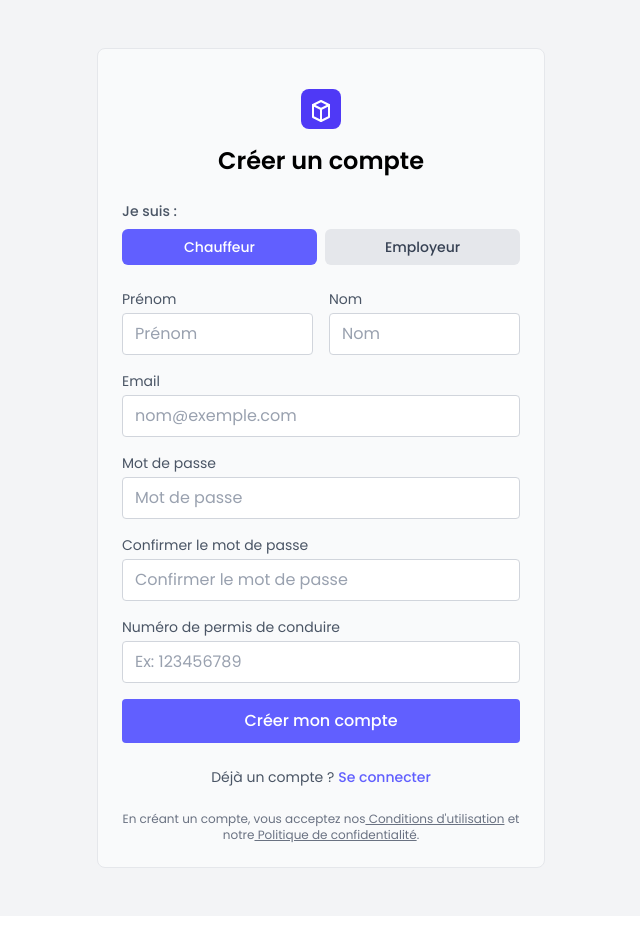
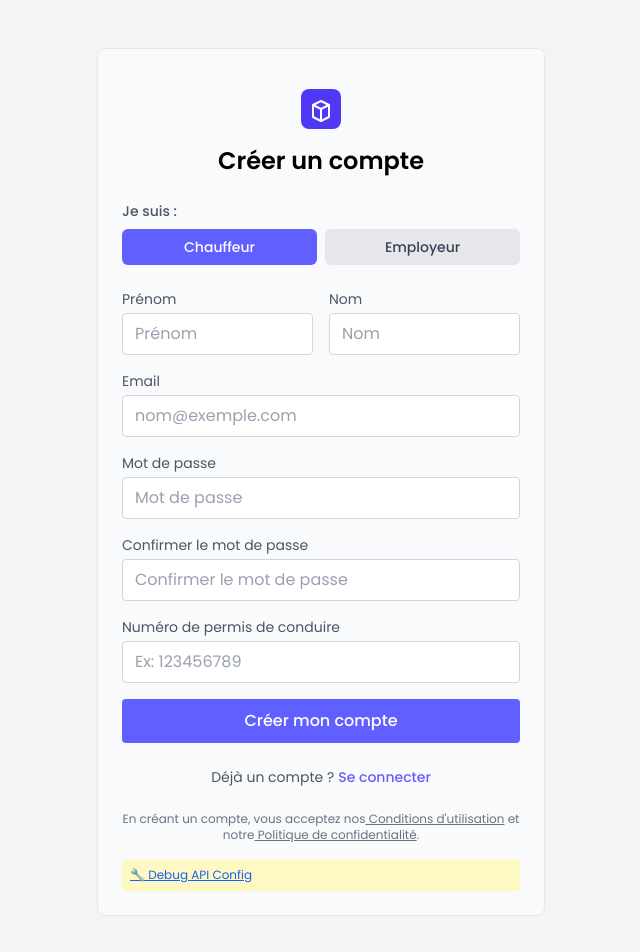
Before and after one commit to ApprentieDeveloppeurEvrard/chauffeur, a React (Vite) app in the folder client/: page /auth in a window 1280 px wide. Shown: the top 952 px of the page, without its empty margins (319-959 px from the left). Before the commit the page ends 916 px from the top, so only its background shows below. Built offline with nearby package versions, Linux system fonts and the light colour scheme; no server answers.

Commit message:
Add files via upload

```diff
--- a/client/src/component/Auth.jsx
+++ b/client/src/component/Auth.jsx
@@ -2,6 +2,7 @@ import { useState, useEffect } from "react";
 import { Link, useSearchParams, useNavigate } from "react-router-dom";
 import { useAuth } from "../contexts/AuthContext";
 import Notification from "./common/Notification";
+import { debugConfig, testApiConnection } from "../utils/debug";
 
 export default function Auth() {
   const [searchParams] = useSearchParams();
@@ -428,6 +429,19 @@ export default function Auth() {
           <a href="#" className="underline hover:text-indigo-500"> Conditions d'utilisation</a> et notre
           <a href="#" className="underline hover:text-indigo-500"> Politique de confidentialité</a>.
         </p>
+
+        {/* DEBUG - À supprimer en production */}
+        <div className="mt-4 p-2 bg-yellow-100 rounded text-xs">
+          <button
+            onClick={() => {
+              debugConfig();
+              testApiConnection();
+            }}
+            className="text-blue-600 underline"
+          >
+            🔧 Debug API Config
+          </button>
+        </div>
       </div>
     </div>
   );
--- a/client/src/services/api.js
+++ b/client/src/services/api.js
@@ -1,7 +1,7 @@
 import axios from 'axios'
 
-const API_BASE_URL = import.meta.env.VITE_API_BASE_URL || 'https://server-chauffeur.onrender.com/api'
-const API_URL = import.meta.env.VITE_API_URL || 'https://server-chauffeur.onrender.com'
+const API_BASE_URL = import.meta.env.VITE_API_BASE_URL || 'http://localhost:4000/api'
+const API_URL = import.meta.env.VITE_API_URL || 'http://localhost:4000'
 
 export const api = axios.create({
   baseURL: API_BASE_URL,
--- /dev/null
+++ b/client/src/utils/debug.js
@@ -0,0 +1,26 @@
+// Utilitaire pour déboguer la configuration API
+export const debugConfig = () => {
+  console.log('=== DEBUG API CONFIG ===');
+  console.log('VITE_API_BASE_URL:', import.meta.env.VITE_API_BASE_URL);
+  console.log('VITE_API_URL:', import.meta.env.VITE_API_URL);
+  console.log('Mode:', import.meta.env.MODE);
+  console.log('Prod:', import.meta.env.PROD);
+  console.log('Dev:', import.meta.env.DEV);
+  console.log('========================');
+};
+
+// Fonction pour tester la connexion API
+export const testApiConnection = async () => {
+  const apiUrl = import.meta.env.VITE_API_URL || 'http://localhost:4000';
+
+  try {
+    console.log('Testing connection to:', `${apiUrl}/health`);
+    const response = await fetch(`${apiUrl}/health`);
+    const data = await response.json();
+    console.log('API Health Check:', data);
+    return { success: true, data };
+  } catch (error) {
+    console.error('API Connection Error:', error);
+    return { success: false, error: error.message };
+  }
+};
```
